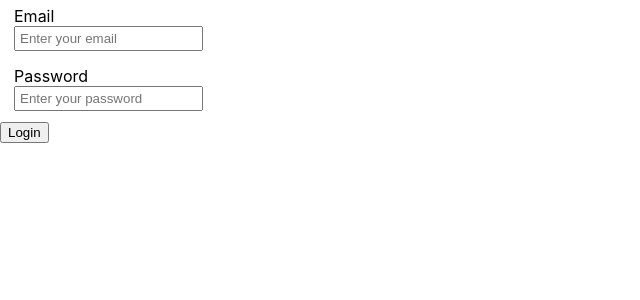
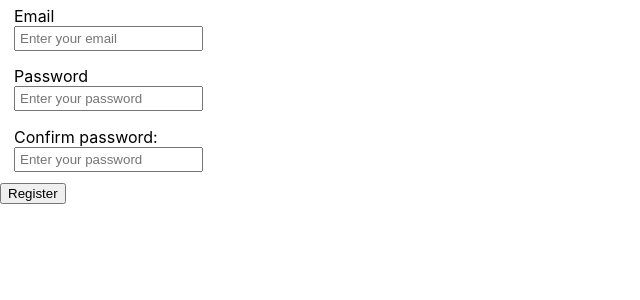
Before and after one commit to kwood15/form-test, a React (Create React App) app: page / in a window 1280 px wide. Shown: the top 300 px of the page, without its empty margins (0-640 px from the left). Built offline with nearby package versions, Linux system fonts and the light colour scheme.

Commit message:
Add validation and password confirmation field

```diff
--- a/src/components/FormikWrapper.tsx
+++ b/src/components/FormikWrapper.tsx
@@ -1,6 +1,6 @@
 import * as React from 'react';
 import * as Yup from 'yup';
-import { Formik, Form, Field } from 'formik';
+import { Formik, Field } from 'formik';
 
 // todo
 const styles = {
@@ -21,23 +21,33 @@ const styles = {
 interface FormValues {
   email: string;
   password: string;
+  passwordConfirmation: string;
 }
 
 const initialValues: FormValues = {
   email: '',
-  password: ''
+  password: '',
+  passwordConfirmation: ''
 };
 
-const validation: Yup.ObjectSchema = Yup.object().shape({
-  email: Yup.string()
-  .email('Invalid email')
-  .required('This is a required field')
-});
+const getValidationSchema = (values: FormValues) => {
+  return Yup.object().shape({
+    email: Yup.string()
+      .required('Email is required')
+      .email('Invalid email'),
+    password: Yup.string()
+      .required('Password is required')
+      .min(6, 'Password has to be longer than 6 characters!'),
+     passwordConfirmation: Yup.string()
+      .oneOf([values.password], 'Passwords are not the same!')
+      .required('Password confirmation is required!')
+  });
+}
 
 export const FormikWrapper: React.FC<{}> = () => (
   <Formik
     initialValues={initialValues}
-    validationSchema={validation}
+    validationSchema={getValidationSchema}
     onSubmit={(values, { setSubmitting }) => {
       // todo post
       setTimeout(() => {
@@ -45,7 +55,7 @@ export const FormikWrapper: React.FC<{}> = () => (
         setSubmitting(false);
       }, 1000);
     }}
-    render={({ handleChange, handleBlur, handleSubmit, values, errors, touched }) => (
+    render={({ isSubmitting, handleSubmit, errors, touched }) => ( // handleChange, handleBlur, values
       <form onSubmit={handleSubmit}>
         <fieldset style={styles.fieldset}>
           <label htmlFor="email" aria-label="Email">
@@ -58,9 +68,6 @@ export const FormikWrapper: React.FC<{}> = () => (
               name="email"
               type="email"
               placeholder="Enter your email"
-              // onChange={handleChange}
-              // onBlur={handleBlur}
-              autoComplete="email"
             />
             {errors.email && touched.email && (
                <div><span style={styles.error}>{errors.email}</span></div>
@@ -78,17 +85,33 @@ export const FormikWrapper: React.FC<{}> = () => (
               name="password"
               type="password"
               placeholder="Enter your password"
-              // onChange={handleChange}
-              // onBlur={handleBlur}
-              autoComplete="current-password"
             />
             {errors.password && touched.password && (
                <div><span style={styles.error}>{errors.password}</span></div>
             )}
           </div>
         </fieldset>
+        <fieldset style={styles.fieldset}>
+          <label htmlFor="password" aria-label="Password">
+            Confirm password:
+          </label>
+          <div>
+            <Field
+              style={styles.input}
+              id="passwordConfirmation"
+              name="passwordConfirmation"
+              type="password"
+              placeholder="Enter your password"
+            />
+            {errors.passwordConfirmation && touched.passwordConfirmation && (
+               <div><span style={styles.error}>{errors.passwordConfirmation}</span></div>
+            )}
+          </div>
+        </fieldset>
         <div>
-          <button type="submit">Login</button>
+          <button type="submit">
+            {isSubmitting ? 'Loading' : 'Register'}
+          </button>
         </div>
       </form>
     )}
```
